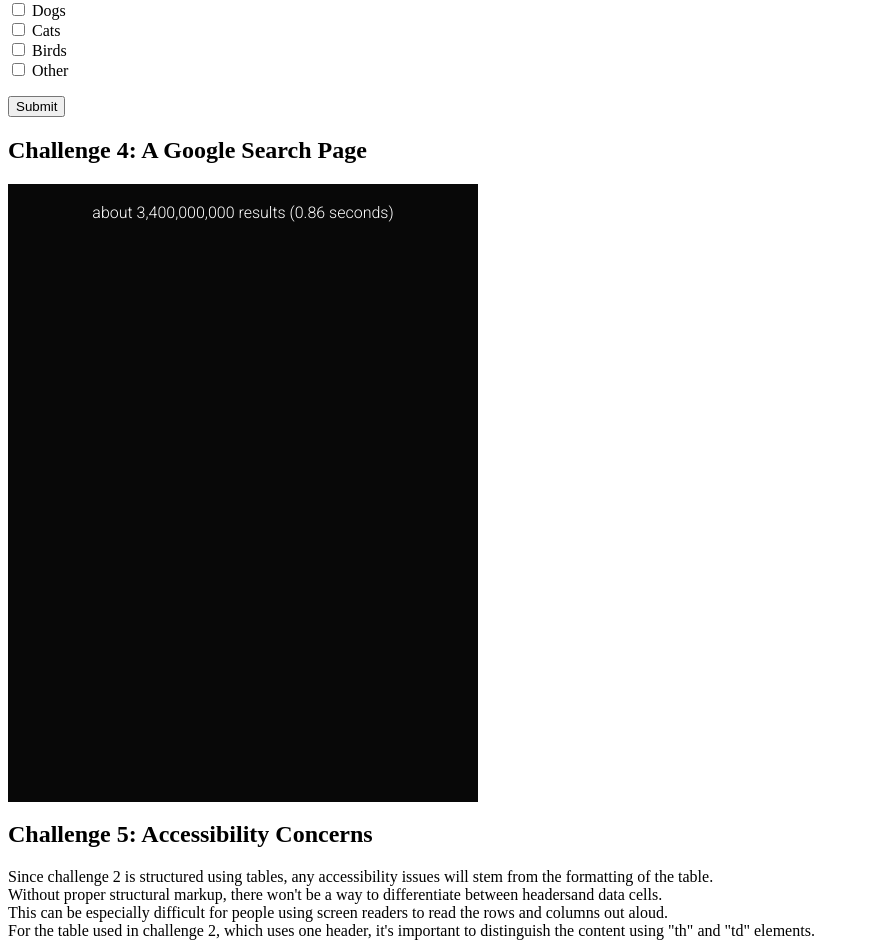
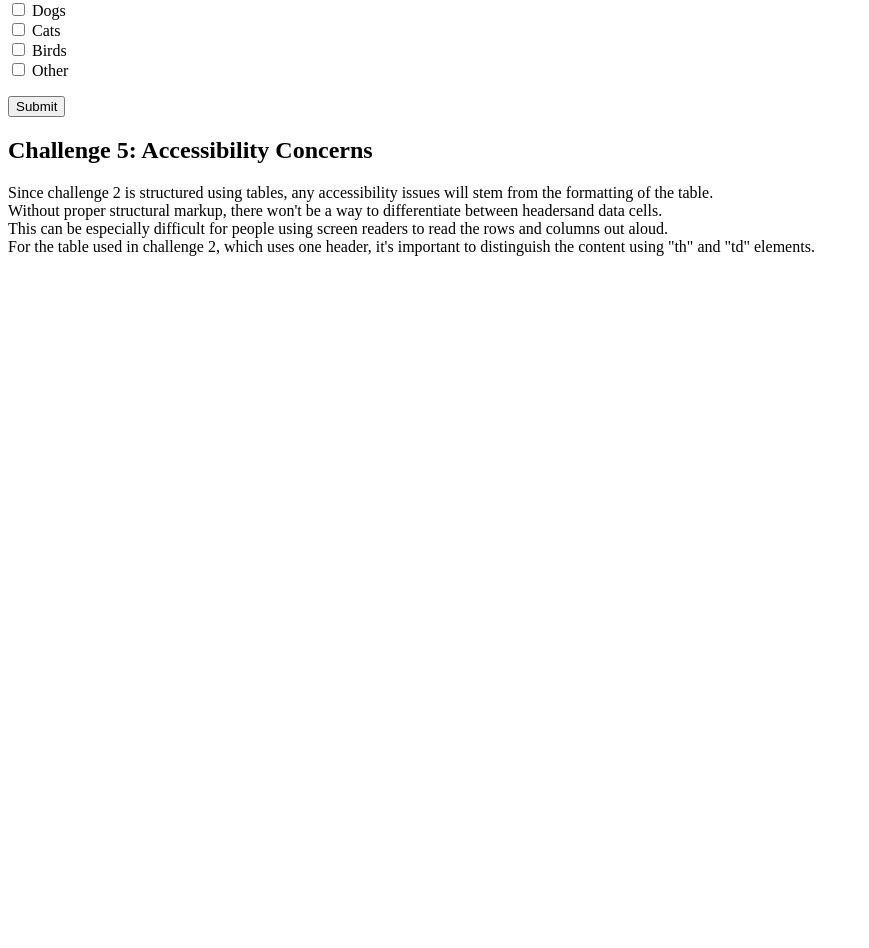
Before and after one commit to nima3221/nima3221.github.io, a plain HTML site: page assignment4.html in a window 1280 px wide. Shown: the part 997-1945 px from the top of the page, without its empty margins (0-869 px from the left). After the commit the page ends 1261 px from the top, so only its background shows below. Drawn offline with Linux system fonts and the light colour scheme.

Commit message:
Update assignment4.html

```diff
--- a/assignment4.html
+++ b/assignment4.html
@@ -121,11 +121,6 @@
       </form>
     </div>
     <div>
-      <h2 id="challenge4">Challenge 4: A Google Search Page</h2>
-      <section style="background-color:#080808;height:618px;width:470px;">
-        <p style="text-align:center;color:white;font-family:Roboto;font-size:"><br>about 3,400,000,000 results (0.86 seconds)</p>
-        <p
-      </section>
     </div>
     <div>
       <h2 id="challenge5">Challenge 5: Accessibility Concerns</h2>
```
